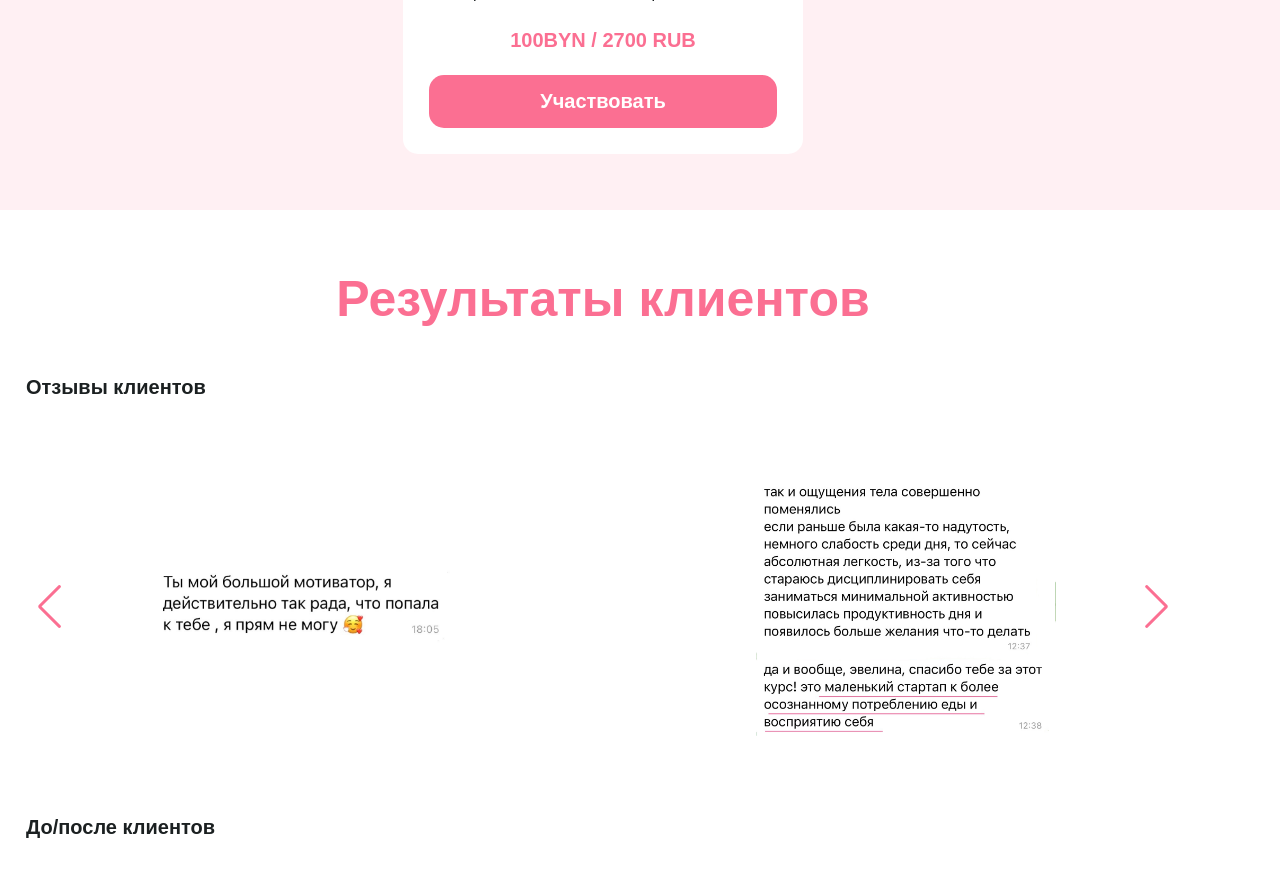
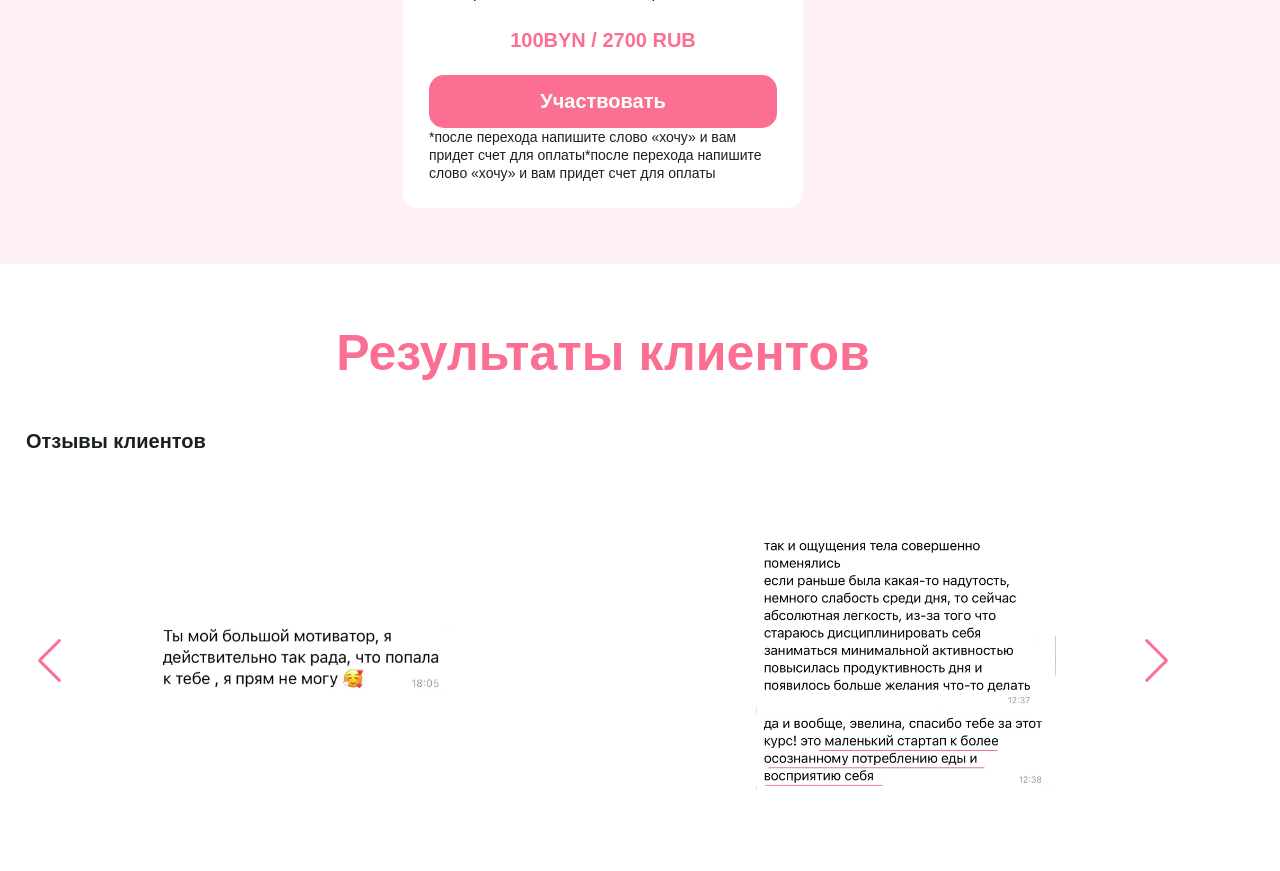
Before and after one commit to Aliaksandra-Leanovich/intensive-evelina, a React (Create React App) app: page / in a window 1280 px wide. Shown: the part 4220-5091 px from the top of the page. Built offline with nearby package versions, Linux system fonts and the light colour scheme.

Commit message:
feat:add text

```diff
--- a/src/components/Rates/Rates.tsx
+++ b/src/components/Rates/Rates.tsx
@@ -114,6 +114,14 @@ export const Rates = () => {
             </Typography>
           </TextContainerSC>
           <LinksSC href="https://t.me/evi_skoblya"> Участвовать</LinksSC>
+          <Typography
+            variant={TypographyVariants.subtitle}
+            color={Colors.TEXTDARK}
+          >
+            *после перехода напишите слово «хочу» и вам придет счет для
+            оплаты*после перехода напишите слово «хочу» и вам придет счет для
+            оплаты
+          </Typography>
         </RateSC>
       </ContainerSC>
     </WrapperSC>
```
